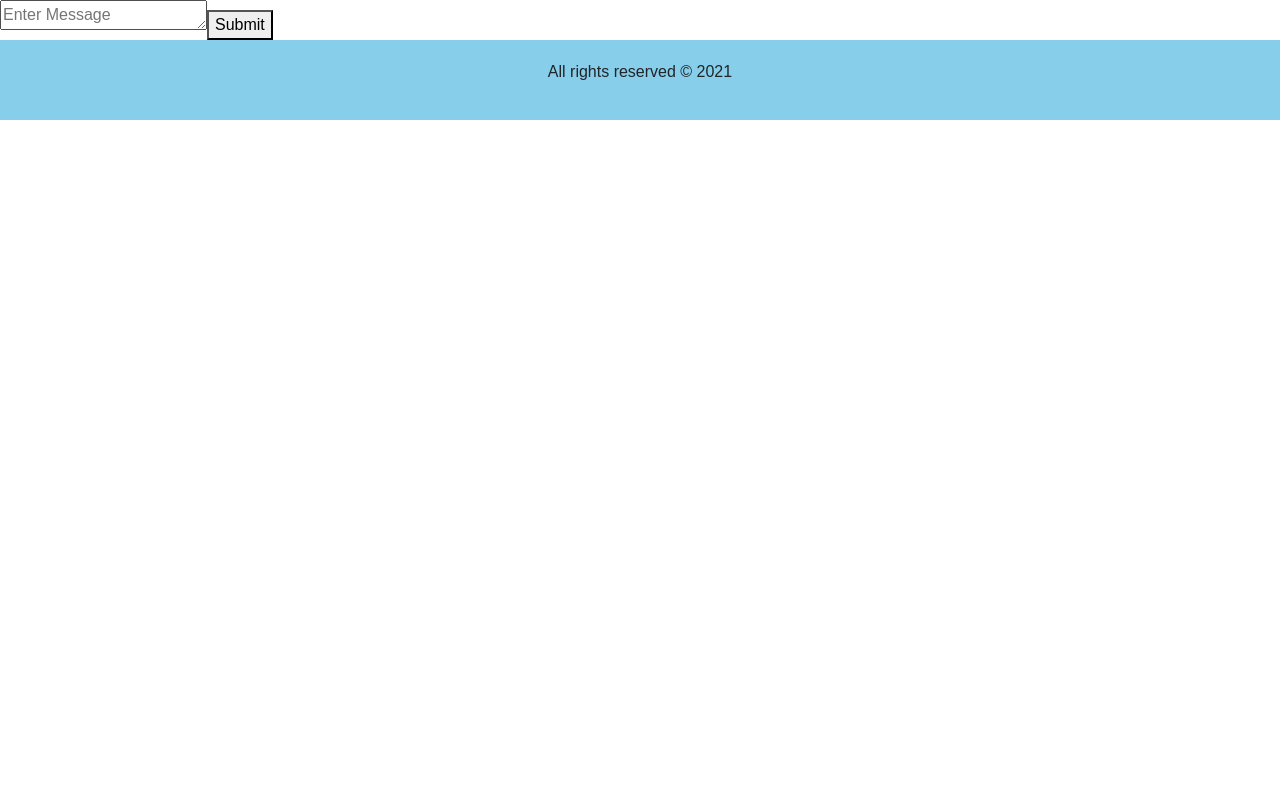
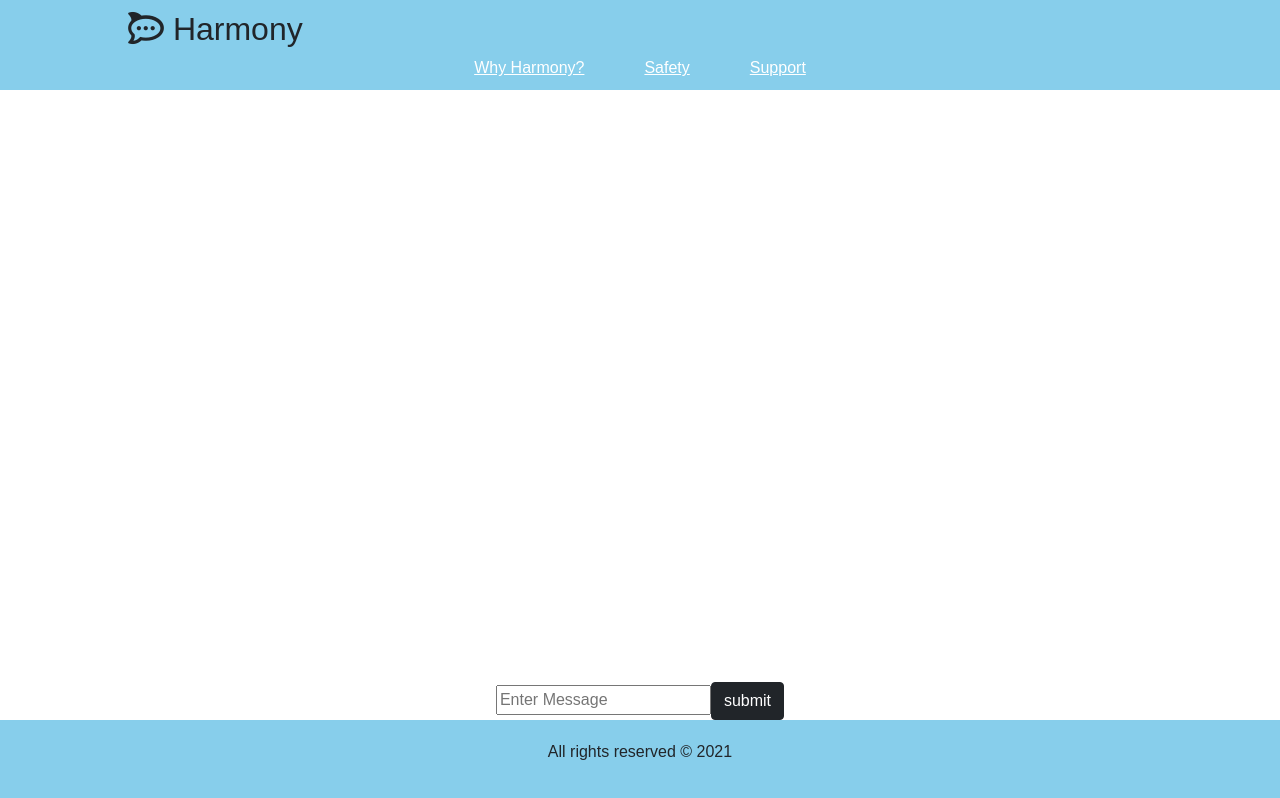
Before and after one commit to RhemaBassey/Harmony, a React (Create React App) app: page / in a window 1280 px wide. Built offline with nearby package versions, Linux system fonts and the light colour scheme.

Commit message:
adding usernames, chat-boxes and enter-key submitting

```diff
--- a/public/styles.css
+++ b/public/styles.css
@@ -1,38 +1,51 @@
 .App {
   font-family: sans-serif;
-
-}
-
-.background-img{
-  height: auto;
-}
-
-.header-container{
   text-align: center;
 }
 
-.header-tabs{
-  margin: 30px;
-  color:white;
-
-}
-
-.header-top{
-
-  padding: 10px 10%;
-  text-align: left;
-  color: white;
-  position:absolute;
-
-}
-
-.bottom-container{
+.bottom-container {
   background-color: skyblue;
   margin: 0;
   padding: 20px 0px;
   text-align: center;
+  position: absolute;
+  width: 100%;
+  bottom: 0;
 }
 
-img{
+.background-img {
+  height: auto;
+}
+
+.header-container {
+  text-align: center;
+}
+
+.header-tabs {
+  margin: 30px;
+  color: white;
+}
+
+.header-top {
+  padding: 10px 10%;
+  text-align: left;
+  background-color: skyblue;
+  /* position:absolute; */
+}
+
+.post-entry {
+  position: absolute;
+  bottom: 10%;
   width: 100%;
 }
+
+.post-style {
+  text-align: left;
+  padding: 10px 10%; /*  top&bot left&right */
+  margin-bottom: 10px;
+
+}
+
+img {
+  width: 100%;
+}
--- a/public/why-harmony.html
+++ /dev/null
@@ -1,17 +0,0 @@
-<!DOCTYPE html>
-<html lang="en">
-<head>
-  <meta charset="UTF-8">
-  <meta http-equiv="X-UA-Compatible" content="IE=edge">
-  <meta name="viewport" content="width=device-width, initial-scale=1.0">
-
-  <!-- Bootstrap-->
-    <!-- CSS only -->
-  <link href="https://cdn.jsdelivr.net/npm/bootstrap@5.0.0-beta3/dist/css/bootstrap.min.css" rel="stylesheet" integrity="sha384-eOJMYsd53ii+scO/bJGFsiCZc+5NDVN2yr8+0RDqr0Ql0h+rP48ckxlpbzKgwra6" crossorigin="anonymous">
-
-  <title>Why harmony is different</title>
-</head>
-<body>
-  <div id="home"></div>
-</body>
-</html>
--- a/src/Components/AboutPageApp.jsx
+++ /dev/null
@@ -1,12 +0,0 @@
-import Header from "./Header";
-import Footer from "./Footer";
-
-export default function AboutPageApp() {
-  return (
-    <div className="App">
-      <Header />
-        <h1> Testing </h1>
-      <Footer />
-    </div>
-  );
-}
--- a/src/Components/App.js
+++ b/src/Components/App.js
@@ -6,6 +6,7 @@ import Post from "./Post";
 
 export default function App() {
   const [text, setText] = useState([]);
+
   function addText(newText) {
     setText(prevText => {
       return [...prevText, newText]
@@ -13,10 +14,10 @@ export default function App() {
   }
   return (
     <div className="App">
-      {/* <Header /> */}
+      <Header />
       {/* <img className="background-img" src="pics/art3.jpg" alt=":p"/> */}
 
-      {text.map(textItem => {return (<Post display={textItem}/>)})}
+      {text.map(textItem => {return (<Post username={textItem.username} comment={textItem.comment}/>)})}
       <PostEntry addNew={addText} />
       <Footer />
     </div>
--- a/src/Components/Post.jsx
+++ b/src/Components/Post.jsx
@@ -1,8 +1,14 @@
-import React from "react"
+import React from "react";
 
-function Post(props){
-    return(<div>
-        <h1>{props.display}</h1>
-    </div>)
+function Post(props) {
+  return (
+    <div className="card post-style" >
+      <div className="card-body">
+        <h5 className="card-title"> {props.username}:</h5>
+        <p className="card-text">{props.comment}</p>
+      </div>
+    </div>
+  );
+
 }
-export default Post
+export default Post;
--- a/src/Components/PostEntry.jsx
+++ b/src/Components/PostEntry.jsx
@@ -1,46 +1,40 @@
 // Post Entry consists of the text input and submit button
-import React, {useState} from "react"
+import React, { useState } from "react";
 
+function PostEntry(props) {
+  const myUserName = "Rhema";
+  const [post, setPost] = useState({
+    username: myUserName,
+    comment: "",
+  });
 
-function PostEntry(props){
-    const [isExpanded, setExpanded] = useState(false)
-    const [post, setPost] = useState()
+  function handleChange(event) {
+    const { value } = event.target;
+    setPost({
+      username: myUserName,
+      comment: value,
+    });
+    console.log(post.comment);
+  }
 
+  // Posts stuff
+  function handleSubmit(event) {
+    props.addNew(post); // 'exports' the value of post to app.jsx, using prop addNew
+    setPost({
+      username: myUserName,
+      comment: "",
+    });
+    event.preventDefault();
+  }
 
-    // Expands the text area field upon click
-    function handleTextAreaClick(){
-        setExpanded(true);
-    }
-
-    function handleChange(event){
-        const {value} = event.target
-        setPost(value)
-    }
-
-    // Posts stuff
-    function handleButtonClick(event){
-        console.log(post)
-        props.addNew(post) // 'exports' the value of post to app.jsx, using prop addNew
-        event.preventDefault();
-        setPost("")
-    }
-
-    return(
-        <div>
-            <textarea
-                placeholder="Enter Message"
-                rows={isExpanded ? "2" : "1"}
-                onClick = {handleTextAreaClick}
-                onChange = {handleChange}
-                value = {post}
-            />
-
-            <button onClick={handleButtonClick}>
-                Submit
-            </button>
-
-        </div>
-    )
+  return (
+    <div className="post-entry">
+      <form onSubmit={handleSubmit}>
+        <input placeholder="Enter Message" onChange={handleChange} value={post.comment} />
+        {/* By setting type='submit', and putting the 'onClick' function in the form tag, I can post my text using the 'enter' key */}
+        <button type="submit" class="btn btn-dark">submit</button>      </form>
+    </div>
+  );
 }
 
-export default PostEntry
+export default PostEntry;
--- a/src/index.js
+++ b/src/index.js
@@ -1,14 +1,10 @@
 import ReactDOM from "react-dom";
 
 import App from "./Components/App";
-import AboutPageApp from "./Components/AboutPageApp.jsx";
+
 
 const homePage = document.getElementById("home");
 
 
 
-if (document.title === "Harmony| Talk & Hang Out") {
-  ReactDOM.render(<App />, homePage);
-} else if (document.title === "Why harmony is different") {
-  ReactDOM.render(<App />, homePage);
-}
+ReactDOM.render(<App />, homePage);
```
